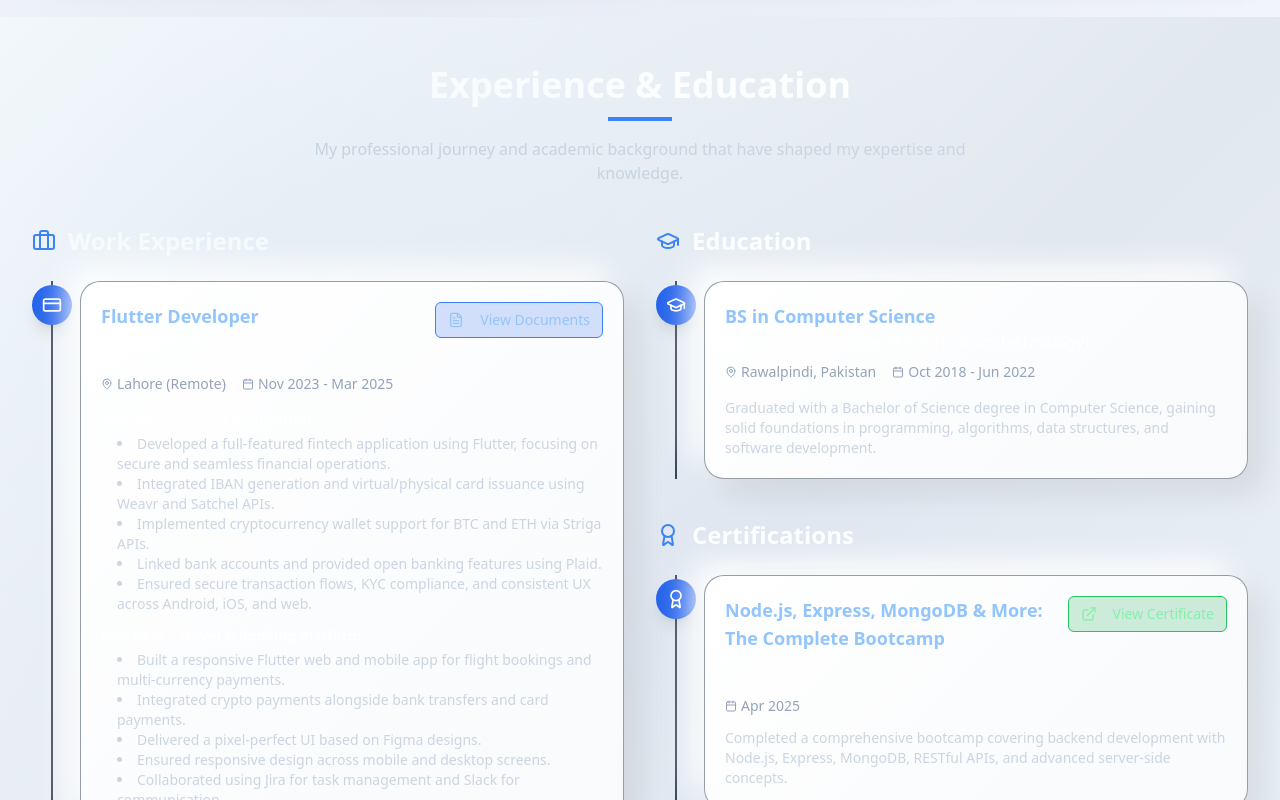
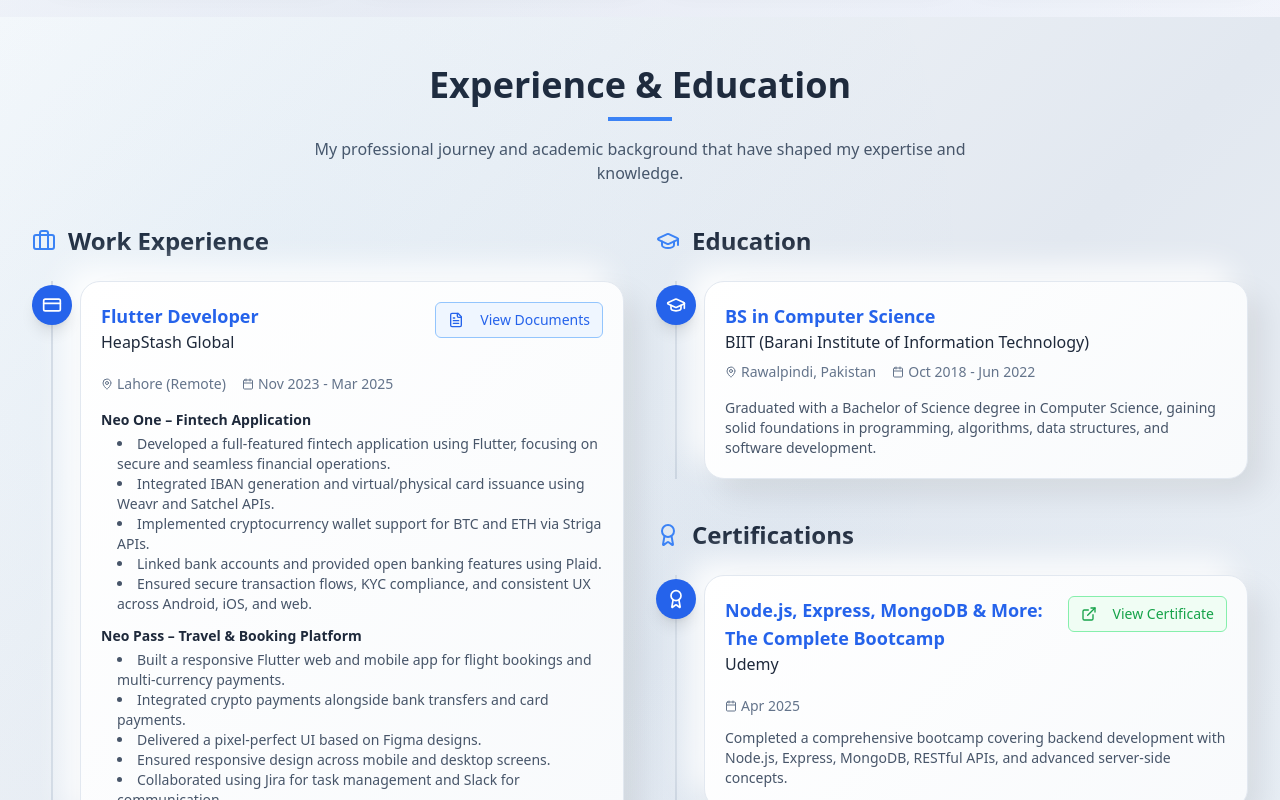
Before and after one commit to syedmubashiralii/syed-mubashir-ali, a React (Vite) app: page / in a window 1280 px wide. Shown: the part 1980-2780 px from the top of the page. Built offline with nearby package versions, Linux system fonts and the light colour scheme.

Commit message:
Fix: Improve visibility in Experience & Education
Adjusted colors in the Experience and Education sections to improve visibility, addressing the issue of elements not being properly visible.

```diff
--- a/src/components/Experience.tsx
+++ b/src/components/Experience.tsx
@@ -1,3 +1,4 @@
+
 import {
   Briefcase,
   Calendar,
@@ -104,14 +105,14 @@ const Experience = () => {
   ];
 
   return (
-    <section id="experience" className="py-12 bg-slate-900 text-white neumorphic-section">
+    <section id="experience" className="py-12 bg-white neumorphic-section">
       <div className="container">
         <div className="text-center mb-10">
-          <h2 className="text-3xl md:text-4xl font-bold mb-3">
+          <h2 className="text-3xl md:text-4xl font-bold mb-3 text-slate-800">
             Experience & Education
           </h2>
           <div className="w-16 h-1 bg-blue-500 mx-auto mb-4"></div>
-          <p className="text-slate-300 max-w-2xl mx-auto">
+          <p className="text-slate-600 max-w-2xl mx-auto">
             My professional journey and academic background that have shaped my
             expertise and knowledge.
           </p>
@@ -120,12 +121,12 @@ const Experience = () => {
         <div className="grid grid-cols-1 lg:grid-cols-2 gap-8">
           {/* Work Experience */}
           <div>
-            <h3 className="text-2xl font-bold mb-6 flex items-center">
+            <h3 className="text-2xl font-bold mb-6 flex items-center text-slate-800">
               <Briefcase className="mr-3 text-blue-500" />
               Work Experience
             </h3>
 
-            <div className="space-y-6 relative before:absolute before:inset-0 before:ml-5 before:-translate-x-1/2 before:h-full before:w-0.5 before:bg-slate-700">
+            <div className="space-y-6 relative before:absolute before:inset-0 before:ml-5 before:-translate-x-1/2 before:h-full before:w-0.5 before:bg-slate-300">
               {experiences.map((exp, index) => (
                 <div key={index} className="relative pl-12 group">
                   <div className="absolute left-0 top-1 w-10 h-10 bg-blue-600 rounded-full flex items-center justify-center group-hover:scale-110 transition-transform duration-300 shadow-lg">
@@ -138,13 +139,13 @@ const Experience = () => {
                     )}
                   </div>
 
-                  <div className="neumorphic-card bg-slate-800/50 backdrop-blur-sm p-5 hover:bg-slate-800/80 transition-all duration-300 hover:scale-[1.02] border border-slate-700/50">
+                  <div className="neumorphic-card bg-white p-5 hover:bg-slate-50 transition-all duration-300 hover:scale-[1.02] border border-slate-200">
                     <div className="flex justify-between items-start mb-3">
                       <div className="flex-1">
-                        <h4 className="text-lg font-semibold text-blue-300">
+                        <h4 className="text-lg font-semibold text-blue-600">
                           {exp.title}
                         </h4>
-                        <h5 className="text-base font-medium mb-2">
+                        <h5 className="text-base font-medium mb-2 text-slate-800">
                           {exp.company}
                         </h5>
                       </div>
@@ -153,15 +154,15 @@ const Experience = () => {
                           <Button
                             variant="outline"
                             size="sm"
-                            className="ml-4 bg-blue-600/20 border-blue-500 text-blue-300 hover:bg-blue-600/30"
+                            className="ml-4 bg-blue-50 border-blue-300 text-blue-600 hover:bg-blue-100"
                           >
                             <FileText className="w-4 h-4 mr-2" />
                             View Documents
                           </Button>
                         </DialogTrigger>
-                        <DialogContent className="max-w-4xl max-h-[90vh] bg-slate-900 border-slate-700">
+                        <DialogContent className="max-w-4xl max-h-[90vh] bg-white border-slate-300">
                           <DialogHeader>
-                            <DialogTitle className="text-white">Experience Letter - {exp.company}</DialogTitle>
+                            <DialogTitle className="text-slate-800">Experience Letter - {exp.company}</DialogTitle>
                           </DialogHeader>
                           <div className="h-[70vh] w-full">
                             <iframe
@@ -174,7 +175,7 @@ const Experience = () => {
                       </Dialog>
                     </div>
 
-                    <div className="flex flex-wrap text-sm text-slate-400 mb-3">
+                    <div className="flex flex-wrap text-sm text-slate-500 mb-3">
                       <div className="flex items-center mr-4 mb-1">
                         <MapPin className="w-3 h-3 mr-1" />
                         <span>{exp.location}</span>
@@ -185,15 +186,15 @@ const Experience = () => {
                       </div>
                     </div>
 
-                    <div className="space-y-3 text-sm text-slate-300">
+                    <div className="space-y-3 text-sm text-slate-600">
                       {exp.description.map((section, i) => (
                         <div key={i}>
-                          <strong className="text-white">{section.title}</strong>
+                          <strong className="text-slate-800">{section.title}</strong>
                           <ul className="list-disc list-inside mt-1 ml-4">
                             {section.details.map((point, j) => (
                               <li
                                 key={j}
-                                className="hover:text-white transition-colors duration-200"
+                                className="hover:text-slate-800 transition-colors duration-200"
                               >
                                 {point}
                               </li>
@@ -212,27 +213,27 @@ const Experience = () => {
           <div className="space-y-10">
             {/* Education */}
             <div>
-              <h3 className="text-2xl font-bold mb-6 flex items-center">
+              <h3 className="text-2xl font-bold mb-6 flex items-center text-slate-800">
                 <GraduationCap className="mr-3 text-blue-500" />
                 Education
               </h3>
 
-              <div className="space-y-6 relative before:absolute before:inset-0 before:ml-5 before:-translate-x-1/2 before:h-full before:w-0.5 before:bg-slate-700">
+              <div className="space-y-6 relative before:absolute before:inset-0 before:ml-5 before:-translate-x-1/2 before:h-full before:w-0.5 before:bg-slate-300">
                 {education.map((edu, index) => (
                   <div key={index} className="relative pl-12 group">
                     <div className="absolute left-0 top-1 w-10 h-10 bg-blue-600 rounded-full flex items-center justify-center group-hover:scale-110 transition-transform duration-300 shadow-lg">
                       <GraduationCap className="w-5 h-5 text-white" />
                     </div>
 
-                    <div className="neumorphic-card bg-slate-800/50 backdrop-blur-sm p-5 hover:bg-slate-800/80 transition-all duration-300 hover:scale-[1.02] border border-slate-700/50">
-                      <h4 className="text-lg font-semibold text-blue-300">
+                    <div className="neumorphic-card bg-white p-5 hover:bg-slate-50 transition-all duration-300 hover:scale-[1.02] border border-slate-200">
+                      <h4 className="text-lg font-semibold text-blue-600">
                         {edu.degree}
                       </h4>
-                      <h5 className="text-base font-medium mb-2">
+                      <h5 className="text-base font-medium mb-2 text-slate-800">
                         {edu.institution}
                       </h5>
 
-                      <div className="flex flex-wrap text-sm text-slate-400 mb-3">
+                      <div className="flex flex-wrap text-sm text-slate-500 mb-3">
                         <div className="flex items-center mr-4 mb-1">
                           <MapPin className="w-3 h-3 mr-1" />
                           <span>{edu.location}</span>
@@ -243,7 +244,7 @@ const Experience = () => {
                         </div>
                       </div>
 
-                      <p className="text-sm text-slate-300 hover:text-white transition-colors duration-200">
+                      <p className="text-sm text-slate-600 hover:text-slate-800 transition-colors duration-200">
                         {edu.description}
                       </p>
                     </div>
@@ -254,25 +255,25 @@ const Experience = () => {
 
             {/* Certifications */}
             <div>
-              <h3 className="text-2xl font-bold mb-6 flex items-center">
+              <h3 className="text-2xl font-bold mb-6 flex items-center text-slate-800">
                 <Award className="mr-3 text-blue-500" />
                 Certifications
               </h3>
 
-              <div className="space-y-6 relative before:absolute before:inset-0 before:ml-5 before:-translate-x-1/2 before:h-full before:w-0.5 before:bg-slate-700">
+              <div className="space-y-6 relative before:absolute before:inset-0 before:ml-5 before:-translate-x-1/2 before:h-full before:w-0.5 before:bg-slate-300">
                 {certifications.map((cert, index) => (
                   <div key={index} className="relative pl-12 group">
                     <div className="absolute left-0 top-1 w-10 h-10 bg-blue-600 rounded-full flex items-center justify-center group-hover:scale-110 transition-transform duration-300 shadow-lg">
                       <Award className="w-5 h-5 text-white" />
                     </div>
 
-                    <div className="neumorphic-card bg-slate-800/50 backdrop-blur-sm p-5 hover:bg-slate-800/80 transition-all duration-300 hover:scale-[1.02] border border-slate-700/50">
+                    <div className="neumorphic-card bg-white p-5 hover:bg-slate-50 transition-all duration-300 hover:scale-[1.02] border border-slate-200">
                       <div className="flex justify-between items-start mb-3">
                         <div className="flex-1">
-                          <h4 className="text-lg font-semibold text-blue-300">
+                          <h4 className="text-lg font-semibold text-blue-600">
                             {cert.title}
                           </h4>
-                          <h5 className="text-base font-medium mb-2">
+                          <h5 className="text-base font-medium mb-2 text-slate-800">
                             {cert.issuer}
                           </h5>
                         </div>
@@ -281,15 +282,15 @@ const Experience = () => {
                             <Button
                               variant="outline"
                               size="sm"
-                              className="ml-4 bg-green-600/20 border-green-500 text-green-300 hover:bg-green-600/30"
+                              className="ml-4 bg-green-50 border-green-300 text-green-600 hover:bg-green-100"
                             >
                               <ExternalLink className="w-4 h-4 mr-2" />
                               View Certificate
                             </Button>
                           </DialogTrigger>
-                          <DialogContent className="max-w-4xl max-h-[90vh] bg-slate-900 border-slate-700">
+                          <DialogContent className="max-w-4xl max-h-[90vh] bg-white border-slate-300">
                             <DialogHeader>
-                              <DialogTitle className="text-white">Certificate - {cert.title}</DialogTitle>
+                              <DialogTitle className="text-slate-800">Certificate - {cert.title}</DialogTitle>
                             </DialogHeader>
                             <div className="h-[70vh] w-full">
                               <iframe
@@ -302,12 +303,12 @@ const Experience = () => {
                         </Dialog>
                       </div>
 
-                      <div className="text-sm text-slate-400 mb-3 flex items-center">
+                      <div className="text-sm text-slate-500 mb-3 flex items-center">
                         <Calendar className="w-3 h-3 mr-1" />
                         <span>{cert.period}</span>
                       </div>
 
-                      <p className="text-sm text-slate-300 hover:text-white transition-colors duration-200">
+                      <p className="text-sm text-slate-600 hover:text-slate-800 transition-colors duration-200">
                         {cert.description}
                       </p>
                     </div>
```
